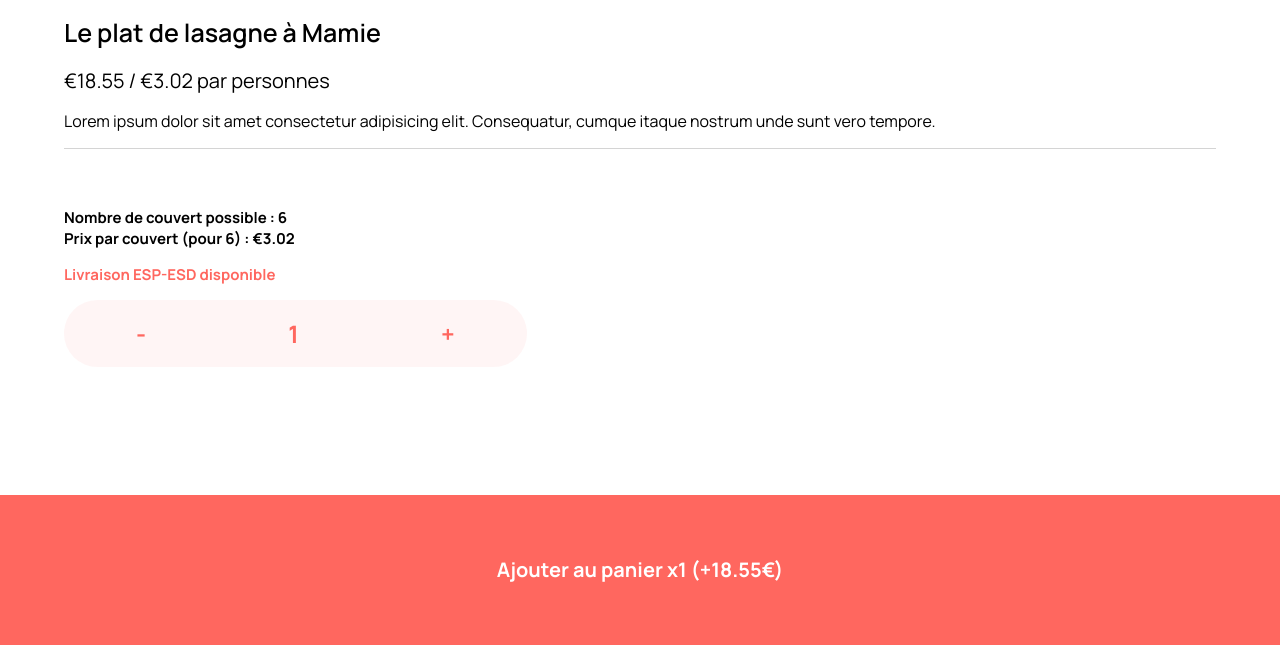
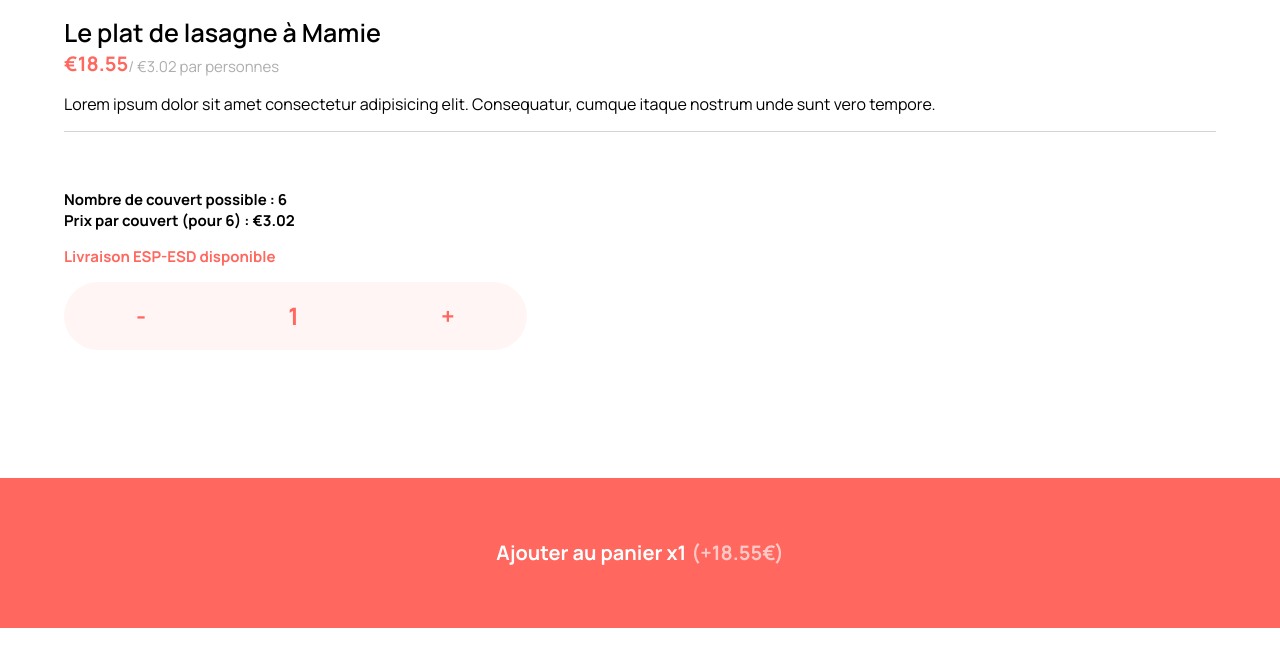
Before and after one commit to Tombtn/Tanner-eat, a plain HTML site: page index.html in a window 1280 px wide. Shown: the part 434-1079 px from the top of the page. Drawn offline with Linux system fonts and the light colour scheme.

Commit message:
Add files via upload

```diff
--- a/index.html
+++ b/index.html
@@ -18,7 +18,7 @@
 
     <div class="Informations">
         <h1 class="titre">Le plat de lasagne à Mamie</h1>
-        <h2 class="prix">€18.55 / €3.02 par personnes</h2>
+        <h2 class="prix"> <div class="prix2">€18.55</div> / €3.02 par personnes</h2>
         <p class="description">Lorem ipsum dolor sit amet consectetur adipisicing elit. Consequatur, cumque itaque nostrum unde sunt vero tempore.</p>
         <div class="section"></div>
         <h3 class="info">Nombre de couvert possible : 6</h3>
@@ -32,8 +32,8 @@
         </div>
     </div>
 
-    <div class="Ajouter">
-        <h1>Ajouter au panier x1 (+18.55€)</h1>
+    <div class="ajouter">
+        <h1>Ajouter au panier x1</h1> <span class="panier2">(+18.55€)</span>
     </div>
 
 
--- a/style.css
+++ b/style.css
@@ -47,12 +47,29 @@ body{
 .titre{
     font-size: 25px;
     font-weight: 600;
+    margin-bottom: 0;
 }
 
 .prix{
+    font-size: 15px;
+    font-weight: 400;
+    margin: 0 0 0 0;
+    display: flex;
+    align-items: end;
+    color: rgb(173, 173, 173);
+}
+
+.prix2{
+    color: #FF675F;
     font-size: 20px;
-    font-weight: 400;
-    margin-top: 0 0 0 0;
+    font-weight: bolder;
+}
+
+.panier2{
+    color: rgba(255, 255, 255, 0.64);
+    font-size: 20px;
+    font-weight: bolder;
+    margin-left: 5px;
 }
 
 .section{
@@ -85,7 +102,7 @@ body{
     width: 40%;
 }
 
-.Ajouter{
+.ajouter{
     background-color: #FF675F;
     display: flex;
     align-items: center;
@@ -94,4 +111,5 @@ body{
     font-size: 10px;
     height: 150px;
     margin-top: 10%;
+
 }
```
